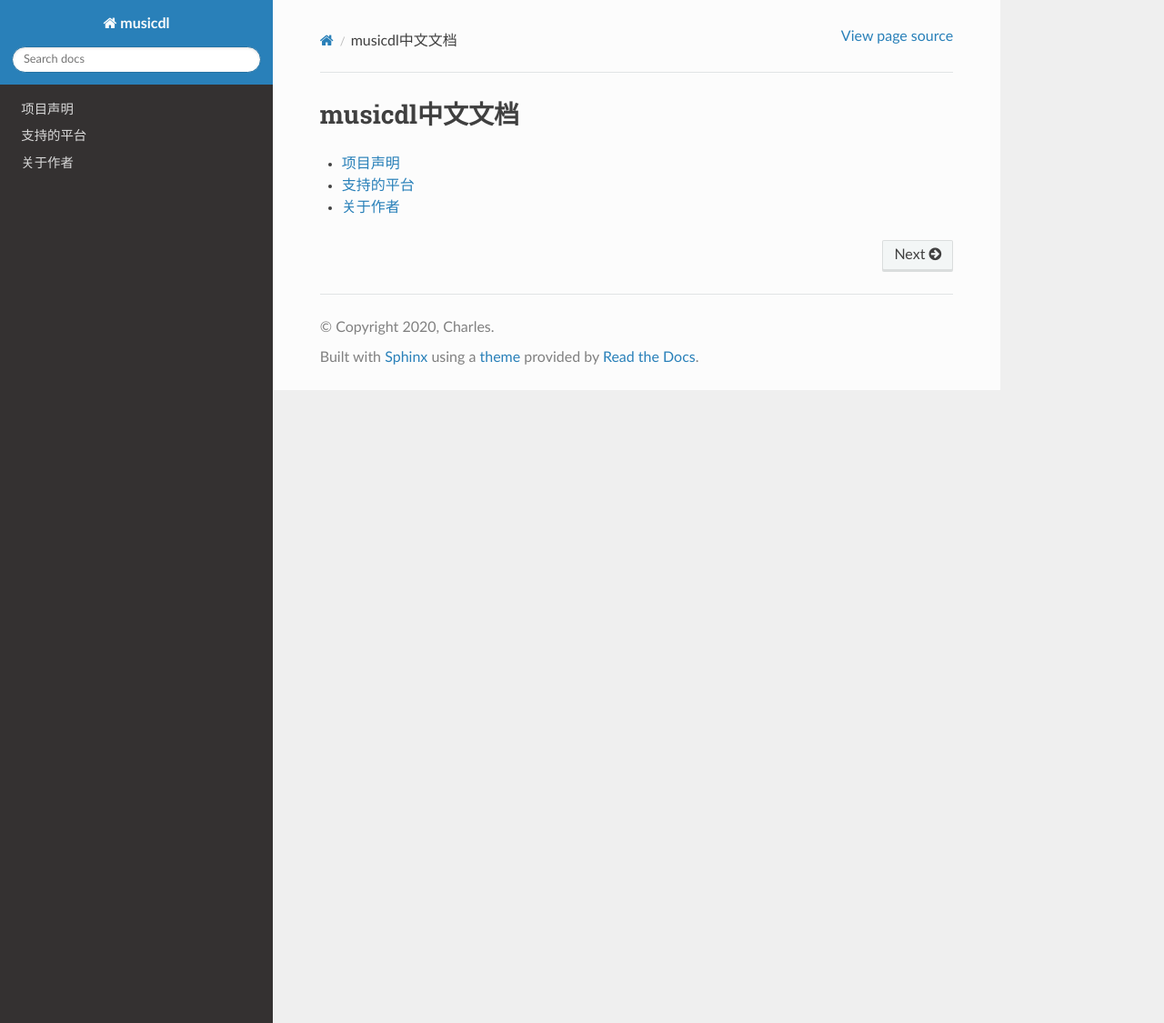
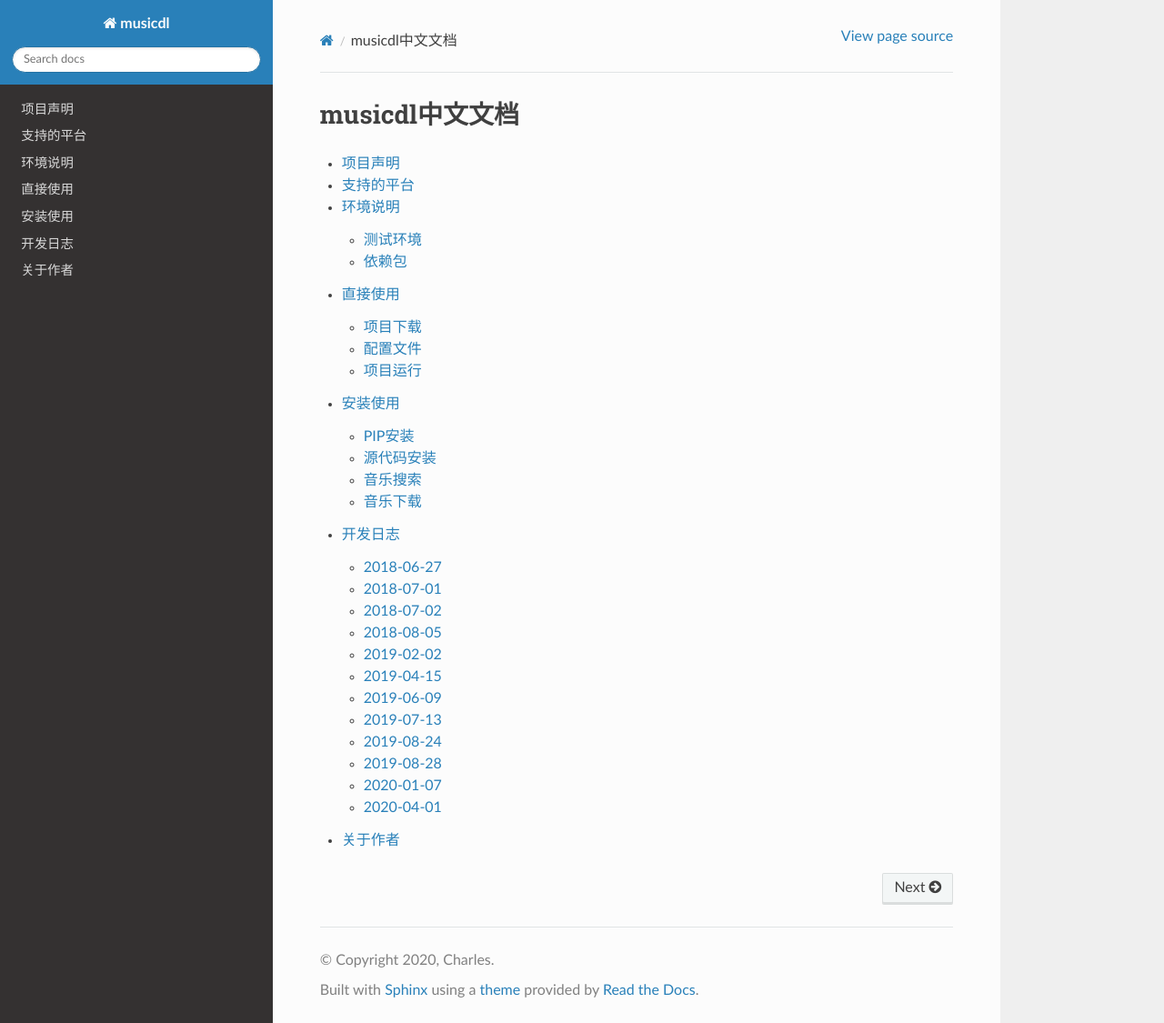
Before and after one commit to CharlesPikachu/musicdl, a Sphinx documentation site: the page built from docs/index.rst, in a window 1280 px wide and 1125 px high. Shown: the whole window at 91% size. Built offline with Sphinx 7.4.7 and the Read the Docs theme 2.0.0, drawn with Linux system fonts in a browser that asks for light colours.

Commit message:
add details for docs

````diff
--- /dev/null
+++ b/docs/DEVELOPER.md
@@ -0,0 +1,32 @@
+# 安装使用
+
+## PIP安装
+在终端运行如下命令即可(请保证python在环境变量中):
+```sh
+pip install musicdl --upgrade
+```
+
+## 源代码安装
+#### 在线安装
+运行如下命令即可在线安装:
+```sh
+pip install git+https://github.com/CharlesPikachu/Music-Downloader.git@master
+```
+#### 离线安装
+利用如下命令下载Music-Downloader源代码到本地:
+```sh
+git clone https://github.com/CharlesPikachu/Music-Downloader.git
+```
+接着, 切到Music-Downloader目录下:
+```sh
+cd Music-Downloader
+```
+最后运行如下命令进行安装:
+```sh
+python setup.py install
+```
+
+## 音乐搜索
+
+
+## 音乐下载
--- /dev/null
+++ b/docs/ENVIROMENT.md
@@ -0,0 +1,15 @@
+# 环境说明
+
+## 测试环境
+本人测试时使用的环境如下:
+- 操作系统: Win10
+- Python版本: 3.6.4
+
+## 依赖包
+musicdl相关依赖包需求如下:
+```
+click >= 7.0
+requests >= 2.22.0
+prettytable >= 0.7.2
+pycryptodome >= 3.8.1
+```
--- /dev/null
+++ b/docs/LOG.md
@@ -0,0 +1,50 @@
+# 开发日志
+
+#### 2018-06-27
+```
+v1.0: 支持网易云, 千千音乐, 酷狗音乐, QQ音乐的音乐下载器
+```
+#### 2018-07-01
+```
+v1.1: 添加对酷我音乐的支持
+```
+#### 2018-07-02
+```
+v1.2: 代码优化, 添加对虾米音乐的支持
+```
+#### 2018-08-05
+```
+v1.3: 支持终端运行
+```
+#### 2019-02-02
+```
+v2.0.1: 代码优化, 更人性化设计, 支持pip安装
+```
+#### 2019-04-15
+```
+v2.0.2: 修复虾米音乐中的bugs
+```
+#### 2019-06-09
+```
+v2.0.2: 修复酷狗音乐中的bugs
+```
+#### 2019-07-13
+```
+v2.0.4: 添加对百度无损音乐的支持
+```
+#### 2019-08-24
+```
+v2.0.5: 解决一些代码中的bugs和修复失效的apis
+```
+#### 2019-08-28
+```
+v2.0.6: 添加对咪咕音乐的支持
+```
+#### 2020-01-07
+```
+v2.0.7: 修复咪咕音乐中的bugs
+```
+#### 2020-04-01
+```
+v2.1.0: 全新升级, 更人性化设计, 代码修复与优化, 增加项目文档等
+```
--- /dev/null
+++ b/docs/NONDEVELOPER.md
@@ -0,0 +1,21 @@
+# 直接使用
+
+## 项目下载
+运行如下命令下载项目:
+```sh
+git clone https://github.com/CharlesPikachu/Music-Downloader
+```
+
+## 配置文件
+在musicdl文件中有json格式的配置文件, 各参数含义如下:
+- logfilepath: 日志文件保存路径
+- proxies: 设置代理, 支持的代理格式参见 ——> [requests设置代理](https://requests.readthedocs.io/en/master/user/advanced/#proxies)
+- search_size_per_source: 在各个平台搜索时的歌曲搜索数量
+- savedir: 下载的音乐保存路径
+
+## 项目运行
+在终端执行如下命令:
+```sh
+python musicdl.py
+```
+然后根据相应的提示进行操作即可.
--- a/docs/index.rst
+++ b/docs/index.rst
@@ -11,5 +11,8 @@
 
 	STATEMENTS.md
 	SUPPORTLIST.md
-	INTRODUCTION.md
+	ENVIROMENT.md
+	NONDEVELOPER.md
+	DEVELOPER.md
+	LOG.md
 	AUTHOR.md
````
Also changed, not shown: README.md (+13 -4 lines), docs/INTRODUCTION.md (deleted), record/README.md (deleted), 1 other file.
